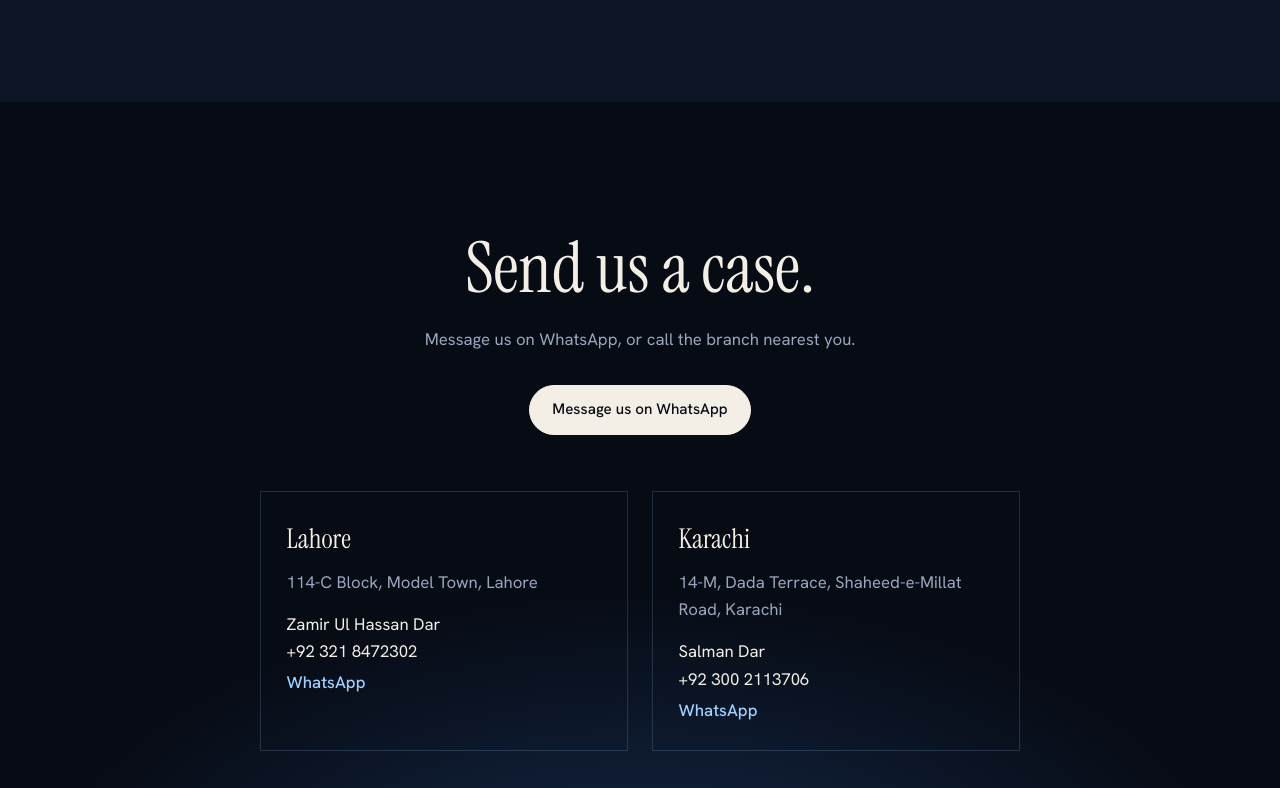
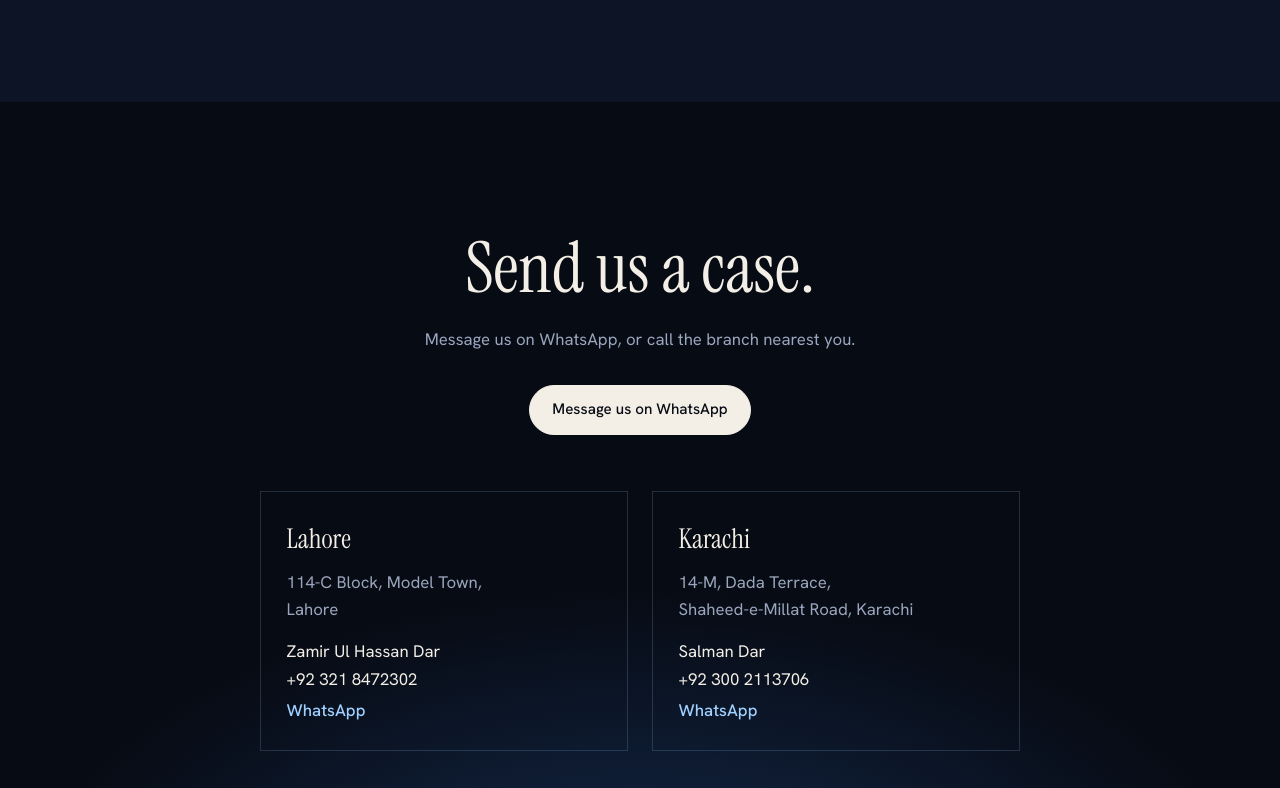
Before and after one commit to DarProsthodents/dar-prosthodents, a plain HTML site: page index.html in a window 1280 px wide. Shown: the part 3891-4679 px from the top of the page. Drawn offline with Linux system fonts and the light colour scheme.

Commit message:
Update index.html

```diff
--- a/index.html
+++ b/index.html
@@ -234,13 +234,13 @@ dialog .x{position:absolute;top:.5rem;right:.8rem;background:none;border:0;color
     <div class="branches">
       <div class="branch">
         <h3>Lahore</h3>
-        <address>114-C Block, Model Town, Lahore</address>
+        <address>114-C Block, Model Town,<br>Lahore</address>
         <a href="tel:+923218472302">Zamir Ul Hassan Dar<br>+92 321 8472302</a>
         <a class="wa" href="https://wa.me/923218472302" target="_blank" rel="noopener">WhatsApp</a>
       </div>
       <div class="branch">
         <h3>Karachi</h3>
-        <address>14-M, Dada Terrace, Shaheed-e-Millat Road, Karachi</address>
+        <address>14-M, Dada Terrace,<br>Shaheed-e-Millat Road, Karachi</address>
         <a href="tel:+923002113706">Salman Dar<br>+92 300 2113706</a>
         <a class="wa" href="https://wa.me/923002113706" target="_blank" rel="noopener">WhatsApp</a>
       </div>
```
